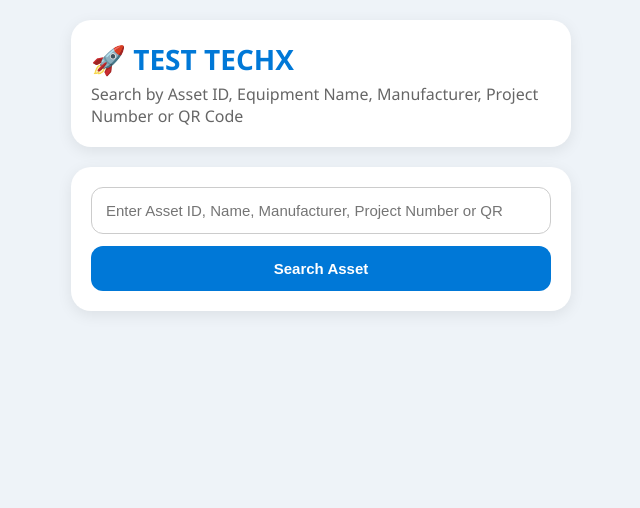
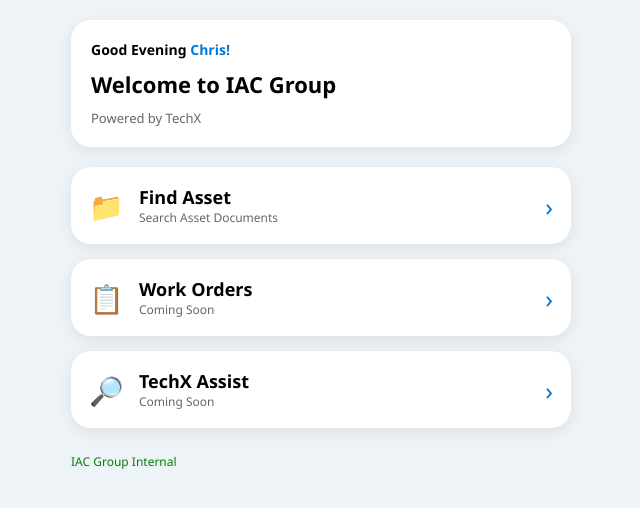
Before and after one commit to Pato-93/TechX, a plain HTML site: page index.html in a window 1280 px wide. Shown: the whole page, without its empty margins (319-959 px from the left). Drawn offline with Linux system fonts and the light colour scheme.

Commit message:
Update index.html

```diff
--- a/index.html
+++ b/index.html
@@ -3,7 +3,7 @@
 <head>
 <meta charset="UTF-8">
 <meta name="viewport" content="width=device-width,initial-scale=1.0">
-<title>TechX Asset Search</title>
+<title>TechX</title>
 
 <style>
 
@@ -13,9 +13,10 @@ background:#eef3f8;
 font-family:'Segoe UI',sans-serif;
 }
 
-.container{
+.app{
 max-width:500px;
 margin:auto;
+min-height:100vh;
 padding:20px;
 }
 
@@ -23,27 +24,82 @@ padding:20px;
 background:white;
 padding:20px;
 border-radius:20px;
+box-shadow:0 4px 15px rgba(0,0,0,.08);
 margin-bottom:20px;
-box-shadow:0 4px 15px rgba(0,0,0,.08);
 }
 
-.title{
-font-size:28px;
+.good{
+font-size:14px;
 font-weight:700;
+}
+
+.blue{
 color:#0078D7;
 }
 
-.subtitle{
+.welcome{
+font-size:22px;
+font-weight:700;
+margin-top:10px;
+}
+
+.powered{
+font-size:13px;
 color:#666;
-margin-top:5px;
+margin-top:10px;
 }
 
 .card{
 background:white;
+padding:18px;
+border-radius:20px;
+box-shadow:0 4px 15px rgba(0,0,0,.08);
+margin-bottom:15px;
+display:flex;
+justify-content:space-between;
+align-items:center;
+cursor:pointer;
+}
+
+.card:hover{
+background:#f8f8f8;
+}
+
+.left{
+display:flex;
+align-items:center;
+}
+
+.icon{
+font-size:28px;
+margin-right:15px;
+}
+
+.title{
+font-size:18px;
+font-weight:700;
+}
+
+.desc{
+font-size:12px;
+color:#666;
+}
+
+.arrow{
+font-size:25px;
+color:#0078D7;
+}
+
+#findAssetPage{
+display:none;
+}
+
+.search-card{
+background:white;
 padding:20px;
 border-radius:20px;
+box-shadow:0 4px 15px rgba(0,0,0,.08);
 margin-bottom:20px;
-box-shadow:0 4px 15px rgba(0,0,0,.08);
 }
 
 input{
@@ -72,6 +128,11 @@ button:hover{
 background:#005ea8;
 }
 
+.back-btn{
+background:#666;
+margin-top:10px;
+}
+
 .asset-card{
 background:white;
 padding:20px;
@@ -87,30 +148,30 @@ margin-top:0;
 
 .link-btn{
 display:block;
-background:#f3f3f3;
+background:#f1f1f1;
 padding:12px;
+border-radius:12px;
 margin-top:10px;
-border-radius:12px;
 text-decoration:none;
 color:#333;
 font-weight:600;
 }
 
 .link-btn:hover{
-background:#e3e3e3;
-}
-
-.photo{
-width:100%;
-border-radius:15px;
-margin-bottom:15px;
+background:#e6e6e6;
 }
 
 .error{
-background:#ffeded;
+background:#ffeaea;
 padding:15px;
-border-radius:10px;
-color:#a00000;
+border-radius:12px;
+color:#cc0000;
+}
+
+.footer{
+margin-top:25px;
+font-size:12px;
+color:green;
 }
 
 </style>
@@ -118,30 +179,124 @@ color:#a00000;
 
 <body>
 
-<div class="container">
+<div class="app">
+
+<div id="homePage">
 
 <div class="header">
 
-<div class="title">
-🚀 TEST TECHX
+<div class="good">
+Good Evening <span class="blue">Chris!</span>
 </div>
 
-<div class="subtitle">
-Search by Asset ID, Equipment Name, Manufacturer, Project Number or QR Code
+<div class="welcome">
+Welcome to IAC Group
 </div>
+
+<div class="powered">
+Powered by TechX
+</div>
+
+</div>
+
+<div class="card" onclick="openFindAsset()">
+
+<div class="left">
+
+<div class="icon">
+📁
+</div>
+
+<div>
+<div class="title">
+Find Asset
+</div>
+
+<div class="desc">
+Search Asset Documents
+</div>
+</div>
+
+</div>
+
+<div class="arrow">›</div>
 
 </div>
 
 <div class="card">
 
+<div class="left">
+
+<div class="icon">
+📋
+</div>
+
+<div>
+<div class="title">
+Work Orders
+</div>
+
+<div class="desc">
+Coming Soon
+</div>
+</div>
+
+</div>
+
+<div class="arrow">›</div>
+
+</div>
+
+<div class="card">
+
+<div class="left">
+
+<div class="icon">
+🔎
+</div>
+
+<div>
+<div class="title">
+TechX Assist
+</div>
+
+<div class="desc">
+Coming Soon
+</div>
+</div>
+
+</div>
+
+<div class="arrow">›</div>
+
+</div>
+
+<div class="footer">
+IAC Group Internal
+</div>
+
+</div>
+
+<div id="findAssetPage">
+
+<div class="search-card">
+
+<h2 style="color:#0078D7">
+🔍 Find Asset
+</h2>
+
 <input
 id="searchBox"
-placeholder="Enter Asset ID, Name, Manufacturer, Project Number or QR">
+placeholder="Asset ID, Equipment Name, Manufacturer, Project Number or QR Code">
 
 <button onclick="searchAsset()">
+Search Asset
+</button>
 
-Search Asset
-
+<button
+class="back-btn"
+onclick="goHome()">
+⬅ Back
 </button>
 
 </div>
@@ -150,7 +305,25 @@ Search Asset
 
 </div>
 
+</div>
+
 <script>
+
+function openFindAsset(){
+
+document.getElementById("homePage").style.display="none";
+
+document.getElementById("findAssetPage").style.display="block";
+
+}
+
+function goHome(){
+
+document.getElementById("findAssetPage").style.display="none";
+
+document.getElementById("homePage").style.display="block";
+
+}
 
 async function searchAsset(){
 
@@ -190,6 +363,7 @@ assets.find(a=>
 if(!asset){
 
 document.getElementById("result").innerHTML=
+
 '<div class="error">Asset Not Found</div>';
 
 return;
@@ -210,47 +384,33 @@ document.getElementById("result").innerHTML=`
 
 <p><b>QR Code:</b> ${asset.QRCode}</p>
 
-${asset.Photo ? `
 <a class="link-btn" href="${asset.Photo}" target="_blank">
 📸 Open Photo
 </a>
-` : ''}
 
-${asset.OEMManual ? `
 <a class="link-btn" href="${asset.OEMManual}" target="_blank">
 📘 OEM Manual
 </a>
-` : ''}
 
-${asset.ElectricalSchematic ? `
 <a class="link-btn" href="${asset.ElectricalSchematic}" target="_blank">
 ⚡ Electrical Schematic
 </a>
-` : ''}
 
-${asset.PneumaticSchematic ? `
 <a class="link-btn" href="${asset.PneumaticSchematic}" target="_blank">
 💨 Pneumatic Schematic
 </a>
-` : ''}
 
-${asset.PLCProgram ? `
 <a class="link-btn" href="${asset.PLCProgram}" target="_blank">
 🖥 PLC Program
 </a>
-` : ''}
 
-${asset.RobotProgram ? `
 <a class="link-btn" href="${asset.RobotProgram}" target="_blank">
 🤖 Robot Program
 </a>
-` : ''}
 
-${asset.ServoProgram ? `
 <a class="link-btn" href="${asset.ServoProgram}" target="_blank">
 ⚙ Servo Program
 </a>
-` : ''}
 
 </div>
 
@@ -260,6 +420,7 @@ ${asset.ServoProgram ? `
 catch(error){
 
 document.getElementById("result").innerHTML=
+
 '<div class="error">Could not read assets.json</div>';
 
 console.log(error);
```
